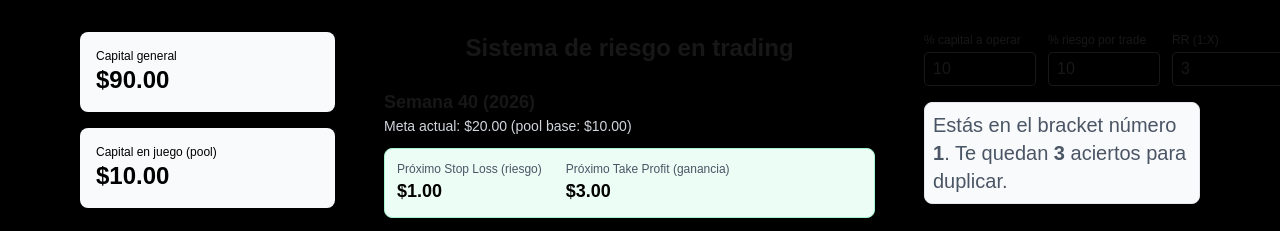
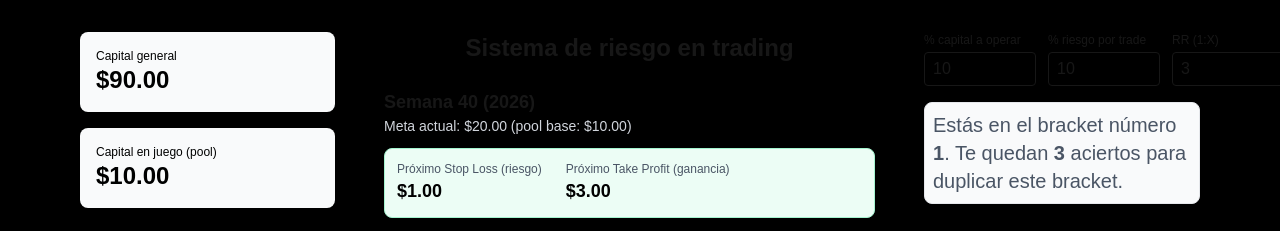
Before and after one commit to pademanu/Riesgo, a Next.js app: page /riesgo-trading/ in a window 1280 px wide. Both pictures are taken after a click on the button "Crear lista de la semana". Shown: the top 231 px of the page. Built offline with nearby package versions, Linux system fonts and the light colour scheme.

Commit message:
message system changed for more clarity

```diff
--- a/src/components/BracketStatus.tsx
+++ b/src/components/BracketStatus.tsx
@@ -8,25 +8,54 @@ interface Props {
 
 export default function BracketStatus({ week, config }: Props) {
   const maxLosses = Math.floor(1 / config.riskPct);
-  const lossesLeft = week.activeLevelIndex > 0 ? maxLosses - week.consecutiveLosses : null;
-  const winsLeft = winsUntilTarget(week.pool, week.riskActual, config.rr, week.target);
-  const isReduced = week.activeLevelIndex < week.bracketHistory.length - 1;
+  const bracketNumber = week.activeLevelIndex + 1;
+  const isTopBracket = week.activeLevelIndex === 0;
+  const isBurned = week.activeLevelIndex < week.bracketHistory.length - 1;
+
+  const activeBracketTarget = week.bracketHistory[week.activeLevelIndex] * 2;
+  const winsToDoubleActive = winsUntilTarget(week.pool, week.riskActual, config.rr, activeBracketTarget);
+  const winsToDoubleHighest = winsUntilTarget(week.pool, week.riskActual, config.rr, week.target);
+  const lossesLeft = maxLosses - week.consecutiveLosses;
+
+  let message: React.ReactNode;
+
+  if (isTopBracket) {
+    // Bracket 1, ya sea porque nunca subiste o porque bajaste hasta el fondo
+    message = (
+      <>
+        Estás en el bracket número <b>1</b>. Te quedan <b>{winsToDoubleActive}</b> acierto
+        {winsToDoubleActive === 1 ? '' : 's'} para duplicar este bracket.
+      </>
+    );
+  } else if (!isBurned) {
+    // Bracket > 1, operando en el nivel más alto que has alcanzado
+    message = (
+      <>
+        Estás en el bracket número <b>{bracketNumber}</b>. Te quedan <b>{winsToDoubleActive}</b> acierto
+        {winsToDoubleActive === 1 ? '' : 's'} para duplicar y <b>{lossesLeft}</b> pérdida
+        {lossesLeft === 1 ? '' : 's'} para bajar de bracket.
+      </>
+    );
+  } else {
+    // Bracket > 1, pero ya quemaste el nivel más alto y bajaste uno (o más)
+    message = (
+      <>
+        Estás en el bracket número <b>{bracketNumber}</b>. Te quedan <b>{winsToDoubleActive}</b> acierto
+        {winsToDoubleActive === 1 ? '' : 's'} para duplicar el bracket actual, <b>{lossesLeft}</b> pérdida
+        {lossesLeft === 1 ? '' : 's'} para bajar de bracket y te quedan <b>{winsToDoubleHighest}</b> acierto
+        {winsToDoubleHighest === 1 ? '' : 's'} para duplicar el último bracket al que llegaste.
+      </>
+    );
+  }
 
   return (
     <div
       className={`text-xl rounded-lg p-2 mb-3 border ${
-        isReduced ? 'bg-amber-50 border-amber-200 text-amber-800' : 'bg-gray-50 border-gray-200 text-gray-600'
+        isBurned ? 'bg-amber-50 border-amber-200 text-amber-800' : 'bg-gray-50 border-gray-200 text-gray-600'
       }`}
     >
-      {isReduced && <span className="mr-1">⚠️</span>}
-      Estás en el bracket número <b>{week.activeLevelIndex + 1}</b>. Te quedan{' '}
-      <b>{winsLeft}</b> acierto{winsLeft === 1 ? '' : 's'} para duplicar
-      {lossesLeft !== null && (
-        <>
-          {' '}y <b>{lossesLeft}</b> pérdida{lossesLeft === 1 ? '' : 's'} para bajar de bracket
-        </>
-      )}
-      .
+      {isBurned && <span className="mr-1">⚠️</span>}
+      {message}
     </div>
   );
 }
```
